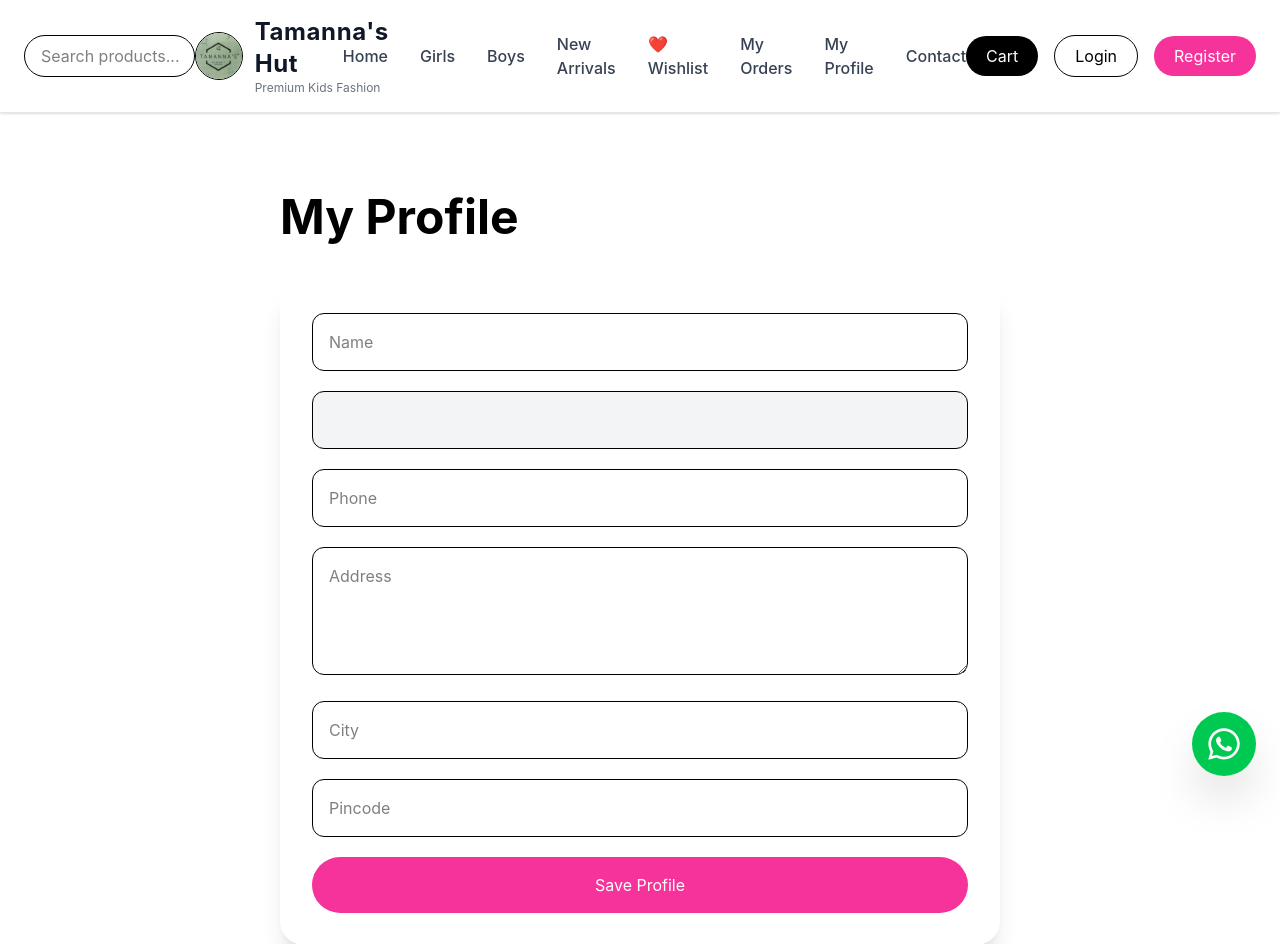
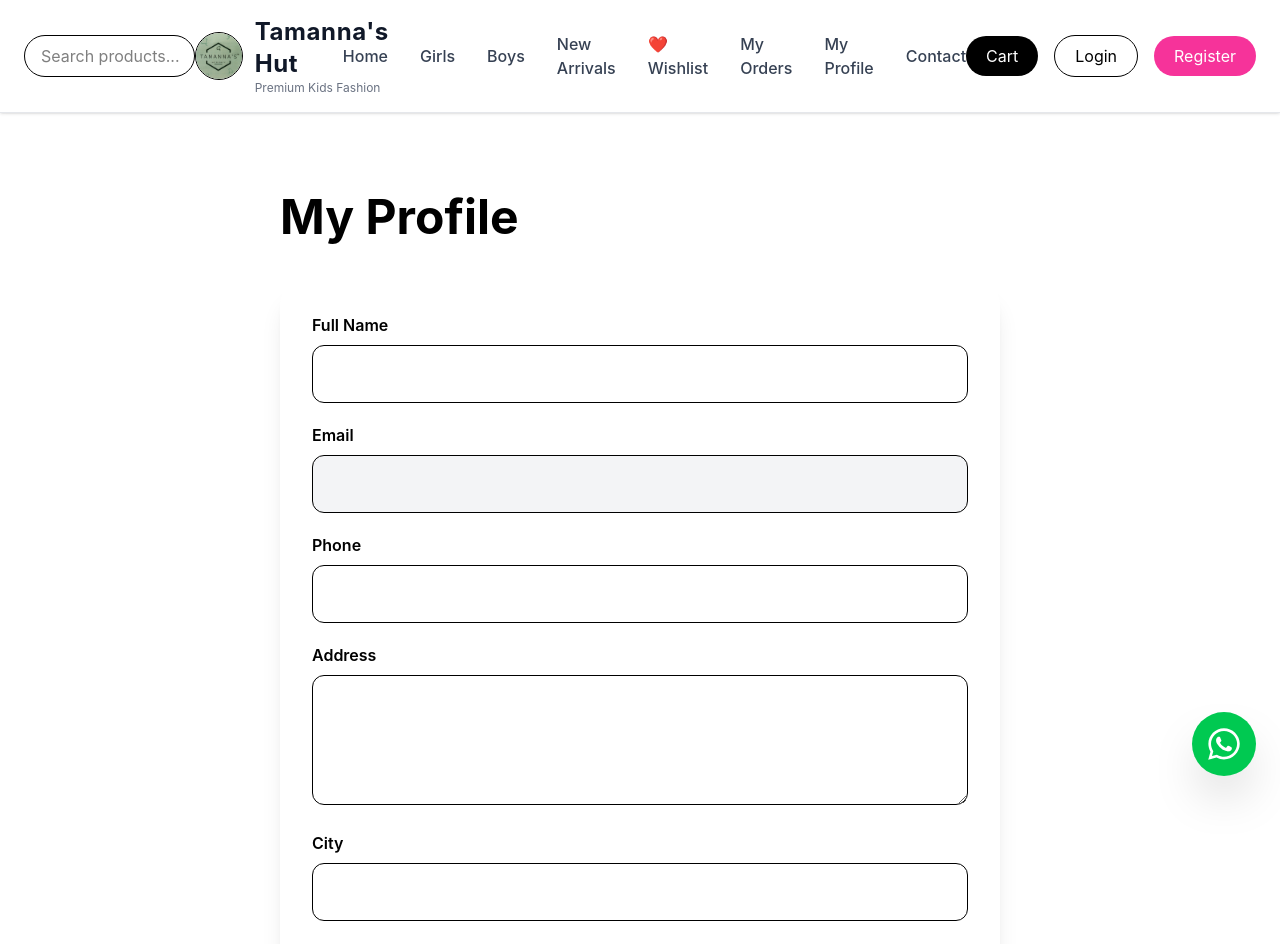
Before and after one commit to tamannashut-store/tamannashut-store, a React (Vite) app in the folder client/: page /profile in a window 1280 px wide. Shown: the top 944 px of the page. Built offline with nearby package versions, Linux system fonts and the light colour scheme; no server answers.

Commit message:
profile update

```diff
--- a/client/src/pages/Profile.jsx
+++ b/client/src/pages/Profile.jsx
@@ -7,6 +7,9 @@ function Profile() {
   const userData = JSON.parse(
     localStorage.getItem("user")
   );
+
+  const [loading, setLoading] =
+    useState(false);
 
   const [formData, setFormData] =
     useState({
@@ -32,14 +35,23 @@ function Profile() {
         `${import.meta.env.VITE_API_URL}/api/auth/profile/${userData.user.id}`
       );
 
-      setFormData(data);
+      setFormData({
+        name: data.name || "",
+        email: data.email || "",
+        phone: data.phone || "",
+        address: data.address || "",
+        city: data.city || "",
+        pincode: data.pincode || "",
+      });
 
     } catch (error) {
 
       console.log(error);
 
+      toast.error(
+        "Failed to load profile"
+      );
     }
-
   };
 
   const handleChange = (e) => {
@@ -57,8 +69,11 @@ function Profile() {
 
       e.preventDefault();
 
+      setLoading(true);
+
       try {
 
+        const { data } =
           await axios.put(
             `${import.meta.env.VITE_API_URL}/api/auth/profile/${userData.user.id}`,
             formData
@@ -68,11 +83,36 @@ function Profile() {
           "Profile Updated"
         );
 
+        // Update localStorage
+
+        const currentUser =
+          JSON.parse(
+            localStorage.getItem(
+              "user"
+            )
+          );
+
+        currentUser.user.name =
+          data.name;
+
+        localStorage.setItem(
+          "user",
+          JSON.stringify(
+            currentUser
+          )
+        );
+
       } catch (error) {
+
+        console.log(error);
 
         toast.error(
           "Update Failed"
         );
+
+      } finally {
+
+        setLoading(false);
 
       }
 
@@ -91,14 +131,29 @@ function Profile() {
         className="bg-white shadow-xl rounded-3xl p-8 space-y-5"
       >
 
+        <div>
+
+          <label className="block mb-2 font-semibold">
+            Full Name
+          </label>
+
           <input
             type="text"
             name="name"
             value={formData.name}
-          onChange={handleChange}
-          placeholder="Name"
+            onChange={
+              handleChange
+            }
             className="w-full border p-4 rounded-xl"
           />
+
+        </div>
+
+        <div>
+
+          <label className="block mb-2 font-semibold">
+            Email
+          </label>
 
           <input
             type="email"
@@ -107,46 +162,90 @@ function Profile() {
             className="w-full border p-4 rounded-xl bg-gray-100"
           />
 
+        </div>
+
+        <div>
+
+          <label className="block mb-2 font-semibold">
+            Phone
+          </label>
+
           <input
             type="text"
             name="phone"
             value={formData.phone}
-          onChange={handleChange}
-          placeholder="Phone"
+            onChange={
+              handleChange
+            }
             className="w-full border p-4 rounded-xl"
           />
+
+        </div>
+
+        <div>
+
+          <label className="block mb-2 font-semibold">
+            Address
+          </label>
 
           <textarea
             name="address"
             value={formData.address}
-          onChange={handleChange}
-          placeholder="Address"
-          className="w-full border p-4 rounded-xl h-32"
+            onChange={
+              handleChange
+            }
+            rows="4"
+            className="w-full border p-4 rounded-xl"
           />
+
+        </div>
+
+        <div>
+
+          <label className="block mb-2 font-semibold">
+            City
+          </label>
 
           <input
             type="text"
             name="city"
             value={formData.city}
-          onChange={handleChange}
-          placeholder="City"
+            onChange={
+              handleChange
+            }
             className="w-full border p-4 rounded-xl"
           />
+
+        </div>
+
+        <div>
+
+          <label className="block mb-2 font-semibold">
+            Pincode
+          </label>
 
           <input
             type="text"
             name="pincode"
             value={formData.pincode}
-          onChange={handleChange}
-          placeholder="Pincode"
+            onChange={
+              handleChange
+            }
             className="w-full border p-4 rounded-xl"
           />
 
+        </div>
+
         <button
           type="submit"
-          className="w-full bg-pink-500 hover:bg-pink-600 text-white py-4 rounded-full"
+          disabled={loading}
+          className="w-full bg-pink-500 hover:bg-pink-600 text-white py-4 rounded-full font-semibold"
         >
-          Save Profile
+
+          {loading
+            ? "Updating..."
+            : "Save Profile"}
+
         </button>
 
       </form>
```
Lines whose indentation alone changed are shown as unchanged.
